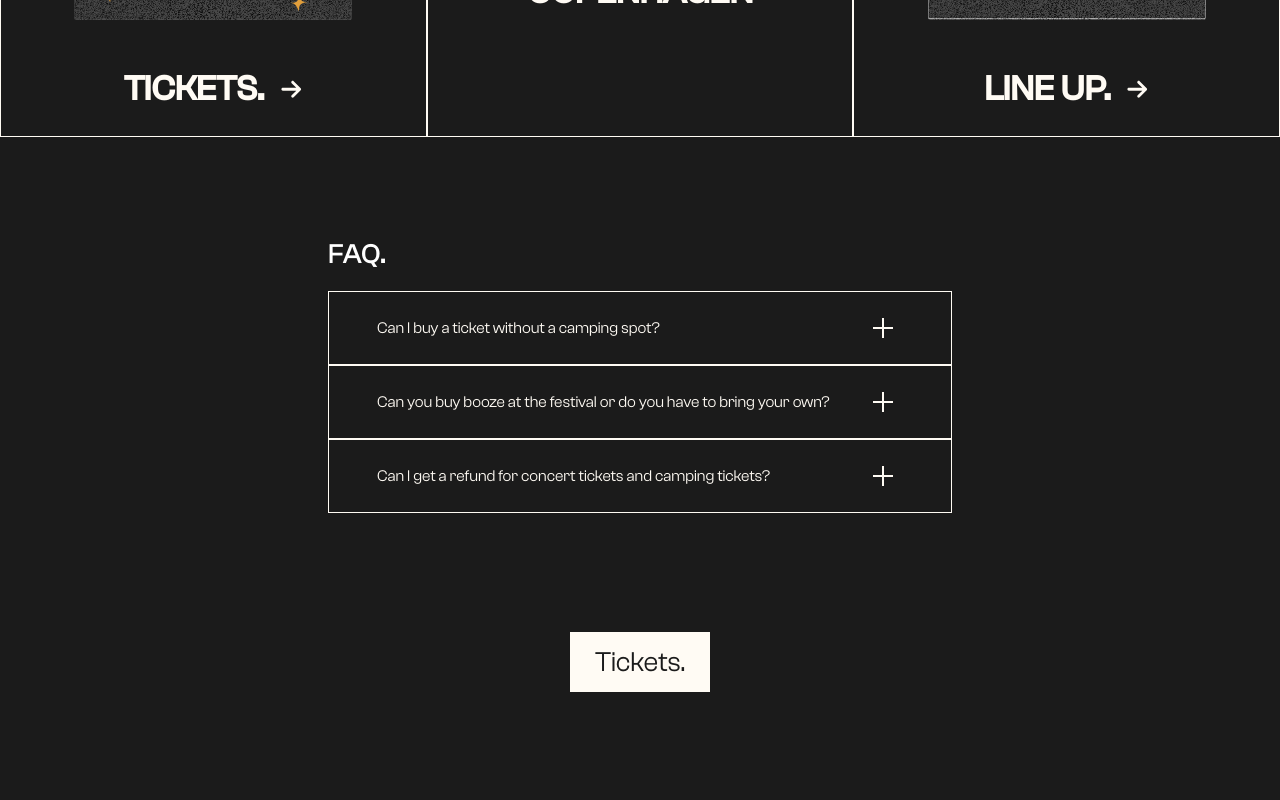
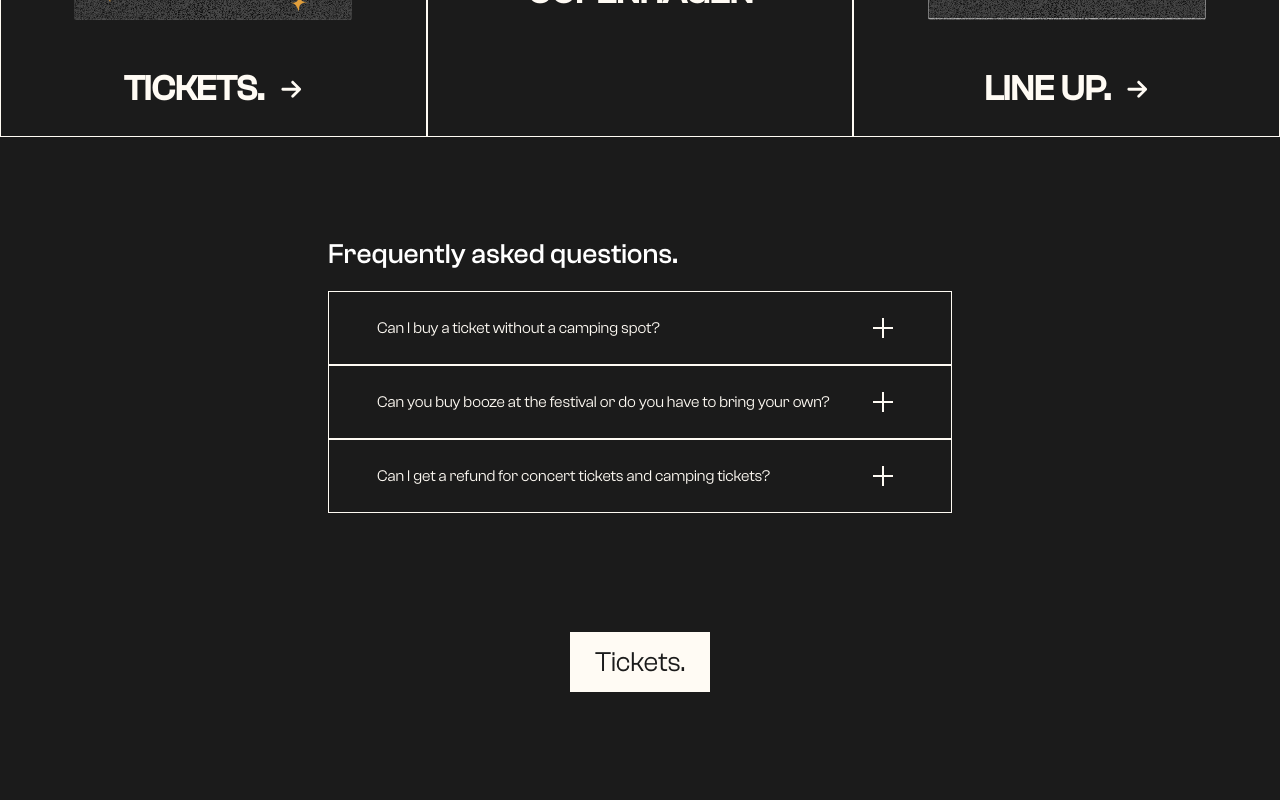
Before and after one commit to dare0002/dama_eksamen_24_25_2.0, a Next.js app: page / in a window 1280 px wide. Shown: the part 1320-2120 px from the top of the page. Built offline with nearby package versions, Linux system fonts and the light colour scheme; no server answers.

Commit message:
small ally fixes

```diff
--- a/src/app/LineUp/components/BandsSchedule.jsx
+++ b/src/app/LineUp/components/BandsSchedule.jsx
@@ -7,12 +7,8 @@ const BandsSchedule = ({ schedule }) => {
 
   useEffect(() => {
     const loadBands = async () => {
-      try {
-        const bandData = await fetchBands();
-        setBands(bandData);
-      } catch (error) {
-        console.error("Error loading bands:", error);
-      }
+      const bandData = await fetchBands();
+      setBands(bandData);
     };
 
     loadBands();
--- a/src/app/LineUp/components/FiltreringLineup.jsx
+++ b/src/app/LineUp/components/FiltreringLineup.jsx
@@ -1,5 +1,3 @@
-import { useState } from "react";
-
 const FiltreringLineup = ({ onDayChange }) => {
   const handleDayChange = (event) => {
     onDayChange(event.target.value);
--- a/src/app/LineUp/page.js
+++ b/src/app/LineUp/page.js
@@ -1,4 +1,4 @@
-"use client"; // Make this component client-side
+"use client";
 import { useState, useEffect } from "react";
 import FiltreringLineup from "./components/FiltreringLineup";
 import Lineupschedule from "./components/LineupSchedule";
@@ -11,13 +11,9 @@ const Lineup = () => {
 
   useEffect(() => {
     const loadSchedule = async () => {
-      try {
-        const data = await fetchSchedule();
-        setScheduleData(data);
-        setLoading(false);
-      } catch (error) {
-        console.error("Error loading schedule:", error);
-      }
+      const data = await fetchSchedule();
+      setScheduleData(data);
+      setLoading(false);
     };
 
     loadSchedule();
@@ -28,7 +24,11 @@ const Lineup = () => {
   };
 
   if (loading) {
-    return <div>Loading...</div>;
+    return (
+      <div className="text-center text-lg my-6">
+        Loading Line Up Schedule...
+      </div>
+    );
   }
 
   return (
--- a/src/components/FAQ.jsx
+++ b/src/components/FAQ.jsx
@@ -25,8 +25,13 @@ const Accordion = () => {
   ];
 
   return (
-    <section className="w-full max-w-2xl mx-auto  px-4 md:px-6 py-24 bg-transparent bg-no-repeat">
-      <h3 className="text-white pb-4 md:text-xl text-lg">FAQ.</h3>
+    <section
+      aria-describedby="Frequently asked questions section"
+      className="w-full max-w-2xl mx-auto  px-4 md:px-6 py-24 bg-transparent bg-no-repeat"
+    >
+      <h3 className="text-white pb-4 md:text-xl text-lg">
+        Frequently asked questions.
+      </h3>
 
       {faqData.map((item, index) => (
         <Item
--- a/src/components/Header.jsx
+++ b/src/components/Header.jsx
@@ -14,6 +14,7 @@ const Header = () => {
       <nav className="bg-black flex items-end">
         <MotionConfig transition={{ duration: 0.5, ease: "easeInOut" }}>
           <motion.button
+            aria-label="Menu button"
             initial={false}
             onClick={() => setActive((prev) => !prev)}
             className="relative  h-20 w-20"
--- a/src/components/IndexBoxes.jsx
+++ b/src/components/IndexBoxes.jsx
@@ -13,7 +13,7 @@ const IndexBoxes = () => {
           src="/ticketimg.svg"
           width={300}
           height={300}
-          alt="poster for graphic element for lineup"
+          alt="graphic element for tickets"
         />
         <Link href="/Tickets">
           <motion.div
@@ -38,7 +38,7 @@ const IndexBoxes = () => {
           src="/posterimg.svg"
           width={300}
           height={300}
-          alt="poster for graphic element for lineup"
+          alt="graphic element for lineup"
         />
         <Link href="/LineUp">
           <motion.div
--- a/src/components/Item.jsx
+++ b/src/components/Item.jsx
@@ -9,6 +9,7 @@ const Item = ({ isOpen, setIsOpen, item, question, answer }) => {
 
         <MotionConfig transition={{ duration: 0.5, ease: "easeInOut" }}>
           <motion.button
+            aria-label="open question button"
             initial={false}
             onClick={() => (isOpen === item ? setIsOpen(0) : setIsOpen(item))}
             className="relative  h-10 w-10 "
--- a/src/components/TicketCard.jsx
+++ b/src/components/TicketCard.jsx
@@ -9,7 +9,7 @@ const TicketCard = ({ ticketImg, Color, displayed }) => {
         src={ticketImg}
         width={600}
         height={200}
-        alt="poster for graphic element for lineup"
+        alt="graphic element for tickets"
         className="md:w-3/4"
       />
       <Link href="/Tickets">
```
Also changed, not shown: src/app/LineUp/components/LineupSchedule.jsx (+0 -31 lines), src/lib/fetchData.js (+1 -6 lines).
